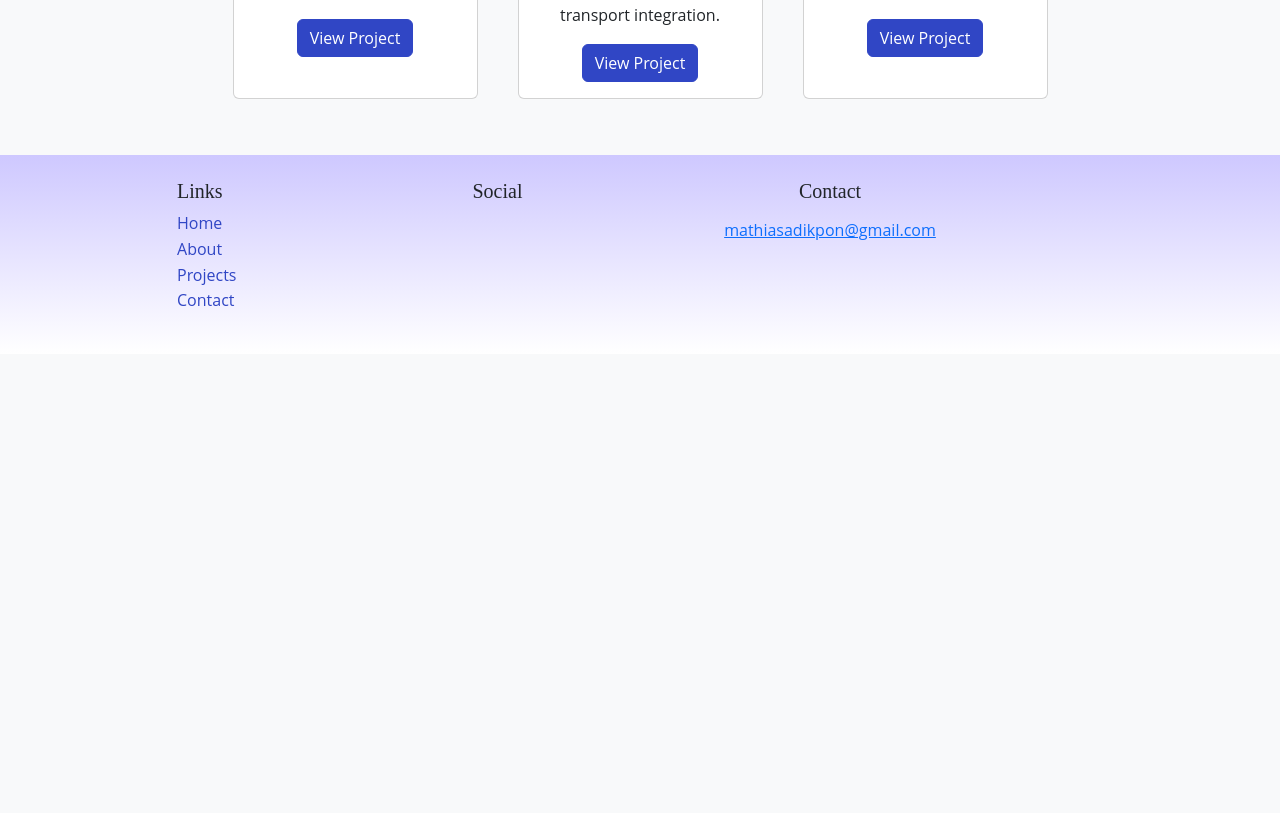
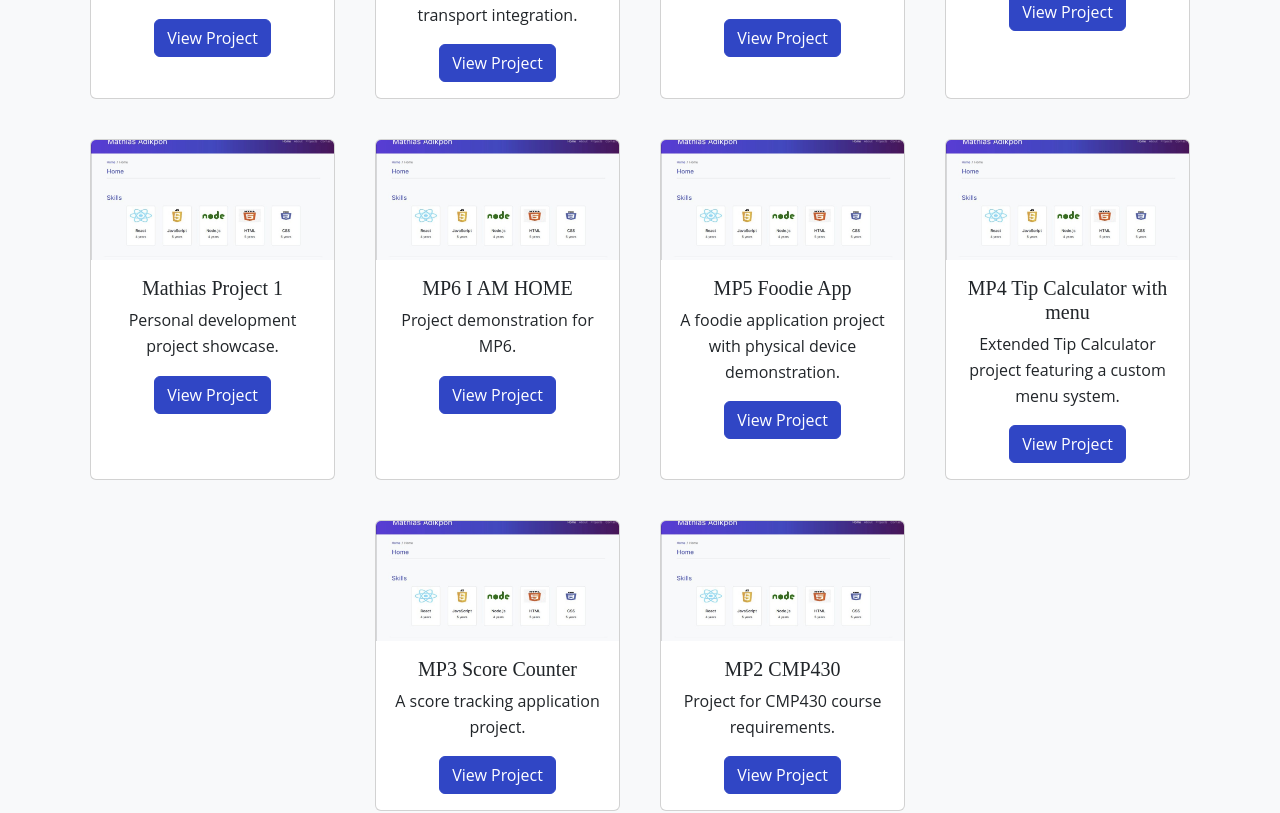
Before and after one commit to mathiasadikpon/adhias-web, a React (Vite) app: page /projects in a window 1280 px wide. Shown: the part 540-1353 px from the top of the page. Before the commit the page ends 894 px from the top, so only its background shows below. Built offline with nearby package versions, Linux system fonts and the light colour scheme.

Commit message:
update Projects

```diff
--- a/src/features/projects/ProjectsList.jsx
+++ b/src/features/projects/ProjectsList.jsx
@@ -1,6 +1,31 @@
 import React from "react";
 import ProjectCard from "./ProjectCard";
 import { Row, Col } from "reactstrap";
+
+// const projects = [
+//   {
+//     name: "Web Calculator",
+//     description:
+//       "A sophisticated web-based calculator using JavaScript, HTML, CSS.",
+//     image: "calculator.png",
+//     link: "https://github.com/mathiasadikpon/tip-calculator-.git",
+//   },
+//   {
+//     name: "Lehman App",
+//     description:
+//       "Course management app for Lehman College students, with weather & transport integration.",
+//     image: "lehmanapp.png",
+//     //link: "https://github.com/mathiasadikpon/lehman-app",
+//     link: "https://youtu.be/cvb3rLF4baU",
+//   },
+//   {
+//     name: "Tip Calculator",
+//     description: "Mobile app to calculate tips and split bills among parties.",
+//     image: "tipcalc.png",
+//     //link: "https://github.com/mathiasadikpon/tip-calculator",
+//     link: "https://youtu.be/gLP8kYH-aVI",
+//   },
+// ];
 
 const projects = [
   {
@@ -15,15 +40,57 @@ const projects = [
     description:
       "Course management app for Lehman College students, with weather & transport integration.",
     image: "lehmanapp.png",
-    //link: "https://github.com/mathiasadikpon/lehman-app",
     link: "https://youtu.be/cvb3rLF4baU",
   },
   {
     name: "Tip Calculator",
     description: "Mobile app to calculate tips and split bills among parties.",
     image: "tipcalc.png",
-    //link: "https://github.com/mathiasadikpon/tip-calculator",
     link: "https://youtu.be/gLP8kYH-aVI",
+  },
+  {
+    name: "JavaScript Project",
+    description: "A recent JavaScript-based project demonstration.",
+    image: "jsproject.png",
+    link: "https://youtu.be/0-9-JTLcTLXNLsSaw",
+  },
+  {
+    name: "Mathias Project 1",
+    description: "Personal development project showcase.",
+    image: "mathiasproject1.png",
+    link: "https://youtu.be/0-9-JTLcTLXNLsSaw", // Replace with correct ID if different
+  },
+  {
+    name: "MP6 I AM HOME",
+    description: "Project demonstration for MP6.",
+    image: "mp6.png",
+    link: "https://youtu.be/0-9-JTLcTLXNLsSaw",
+  },
+  {
+    name: "MP5 Foodie App",
+    description:
+      "A foodie application project with physical device demonstration.",
+    image: "foodieapp.png",
+    link: "https://youtu.be/0-9-JTLcTLXNLsSaw",
+  },
+  {
+    name: "MP4 Tip Calculator with menu",
+    description:
+      "Extended Tip Calculator project featuring a custom menu system.",
+    image: "tipcalc_menu.png",
+    link: "https://youtu.be/0-9-JTLcTLXNLsSaw",
+  },
+  {
+    name: "MP3 Score Counter",
+    description: "A score tracking application project.",
+    image: "scorecounter.png",
+    link: "https://youtu.be/0-9-JTLcTLXNLsSaw",
+  },
+  {
+    name: "MP2 CMP430",
+    description: "Project for CMP430 course requirements.",
+    image: "cmp430.png",
+    link: "https://youtu.be/0-9-JTLcTLXNLsSaw",
   },
 ];
 
```
